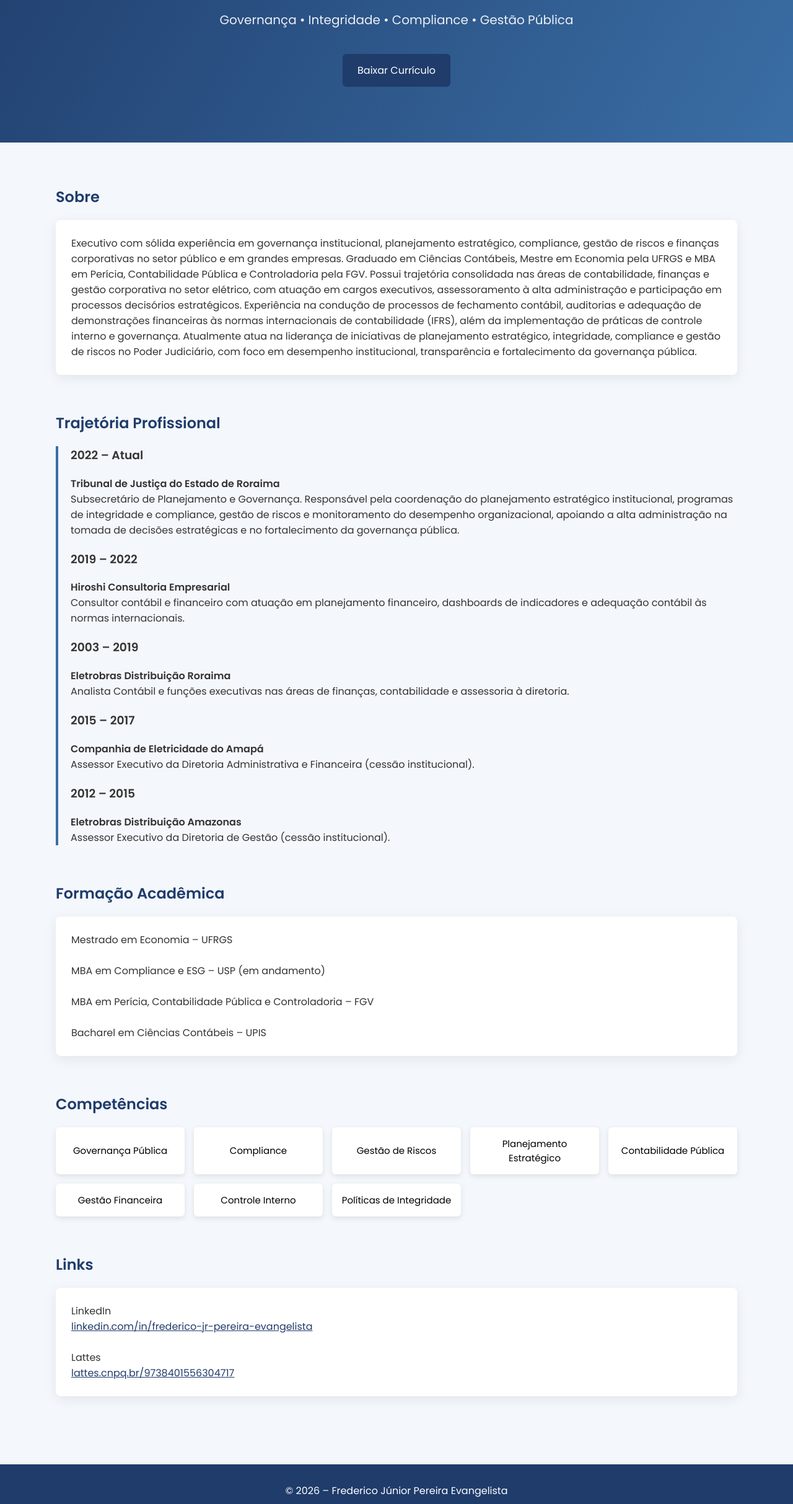
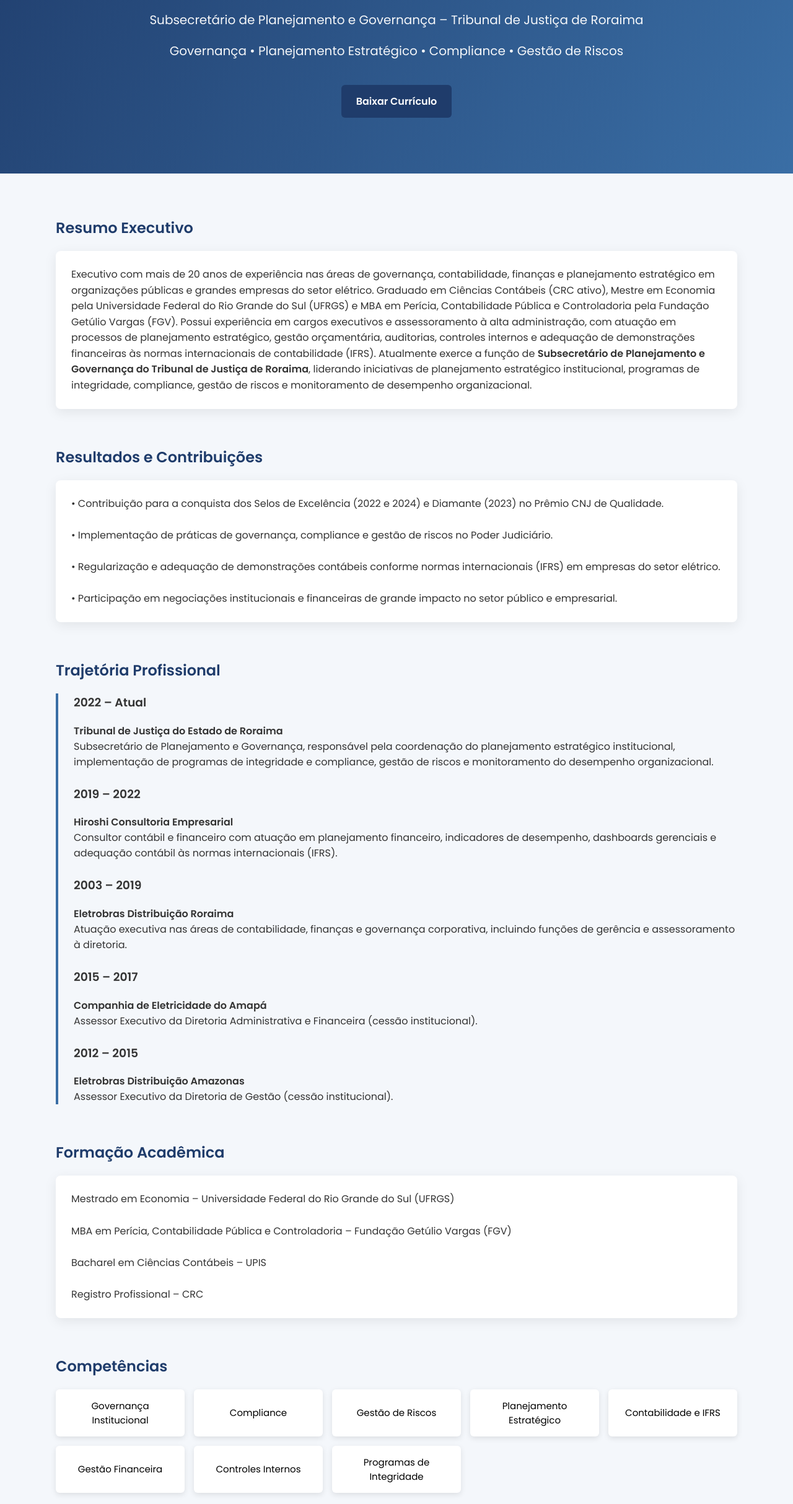
Before and after one commit to fredericoevangelista/pageprofissional, a plain HTML site: page index.html in a window 1280 px wide. Shown: the part 370-2797 px from the top of the page at 62% size. Drawn offline with Linux system fonts and the light colour scheme.

Commit message:
Update index.html

```diff
--- a/index.html
+++ b/index.html
@@ -7,6 +7,8 @@
 <meta name="viewport" content="width=device-width, initial-scale=1.0">
 
 <title>Frederico Júnior Pereira Evangelista</title>
+
+<meta name="description" content="Frederico Júnior Pereira Evangelista é Subsecretário de Planejamento e Governança do Tribunal de Justiça de Roraima, mestre em Economia, contador (CRC) e especialista em governança, planejamento estratégico, compliance e gestão de riscos.">
 
 <link href="https://fonts.googleapis.com/css2?family=Poppins:wght@300;400;600&display=swap" rel="stylesheet">
 
@@ -42,7 +44,7 @@ font-size:40px;
 
 .subtitle{
 font-size:20px;
-opacity:0.9;
+opacity:0.95;
 }
 
 .container{
@@ -66,15 +68,16 @@ padding:25px;
 border-radius:8px;
 box-shadow:0 5px 20px rgba(0,0,0,0.08);
 margin-bottom:20px;
+line-height:1.6;
 }
 
 .timeline{
 border-left:4px solid #3a6ea5;
-padding-left:20px;
+padding-left:25px;
 }
 
 .timeline div{
-margin-bottom:20px;
+margin-bottom:25px;
 }
 
 .button{
@@ -85,6 +88,11 @@ color:white;
 border-radius:6px;
 text-decoration:none;
 margin-top:20px;
+font-weight:600;
+}
+
+.button:hover{
+background:#163057;
 }
 
 .skills{
@@ -134,10 +142,16 @@ color:#1f3c6b;
 <h1>Frederico Júnior Pereira Evangelista</h1>
 
 <p class="subtitle">
-Governança • Integridade • Compliance • Gestão Pública
+Subsecretário de Planejamento e Governança – Tribunal de Justiça de Roraima
 </p>
 
-<a class="button" href="Curriculo-Frederico-Jr-Pereira-Evangelista-v.Jan 2025 (1).pdf">Baixar Currículo</a>
+<p class="subtitle">
+Governança • Planejamento Estratégico • Compliance • Gestão de Riscos
+</p>
+
+<a class="button" href="Curriculo-Frederico-Jr-Pereira-Evangelista-v.Jan 2025 (1).pdf">
+Baixar Currículo
+</a>
 
 </header>
 
@@ -147,21 +161,36 @@ Governança • Integridade • Compliance • Gestão Pública
 
 <section class="section">
 
-<h2>Sobre</h2>
+<h2>Resumo Executivo</h2>
 
 <div class="card">
 
-Executivo com sólida experiência em governança institucional, planejamento estratégico, compliance, gestão de riscos
-e finanças corporativas no setor público e em grandes empresas. Graduado em Ciências Contábeis, Mestre em Economia
-pela UFRGS e MBA em Perícia, Contabilidade Pública e Controladoria pela FGV.
+Executivo com mais de 20 anos de experiência nas áreas de governança, contabilidade, finanças e planejamento estratégico em organizações públicas e grandes empresas do setor elétrico.
 
-Possui trajetória consolidada nas áreas de contabilidade, finanças e gestão corporativa no setor elétrico,
-com atuação em cargos executivos, assessoramento à alta administração e participação em processos decisórios
-estratégicos. Experiência na condução de processos de fechamento contábil, auditorias e adequação de demonstrações
-financeiras às normas internacionais de contabilidade (IFRS), além da implementação de práticas de controle interno e governança.
+Graduado em Ciências Contábeis (CRC ativo), Mestre em Economia pela Universidade Federal do Rio Grande do Sul (UFRGS) e MBA em Perícia, Contabilidade Pública e Controladoria pela Fundação Getúlio Vargas (FGV).
 
-Atualmente atua na liderança de iniciativas de planejamento estratégico, integridade, compliance e gestão
-de riscos no Poder Judiciário, com foco em desempenho institucional, transparência e fortalecimento da governança pública.
+Possui experiência em cargos executivos e assessoramento à alta administração, com atuação em processos de planejamento estratégico, gestão orçamentária, auditorias, controles internos e adequação de demonstrações financeiras às normas internacionais de contabilidade (IFRS).
+
+Atualmente exerce a função de <b>Subsecretário de Planejamento e Governança do Tribunal de Justiça de Roraima</b>, liderando iniciativas de planejamento estratégico institucional, programas de integridade, compliance, gestão de riscos e monitoramento de desempenho organizacional.
+
+</div>
+
+</section>
+
+
+<section class="section">
+
+<h2>Resultados e Contribuições</h2>
+
+<div class="card">
+
+• Contribuição para a conquista dos Selos de Excelência (2022 e 2024) e Diamante (2023) no Prêmio CNJ de Qualidade.<br><br>
+
+• Implementação de práticas de governança, compliance e gestão de riscos no Poder Judiciário.<br><br>
+
+• Regularização e adequação de demonstrações contábeis conforme normas internacionais (IFRS) em empresas do setor elétrico.<br><br>
+
+• Participação em negociações institucionais e financeiras de grande impacto no setor público e empresarial.
 
 </div>
 
@@ -177,38 +206,31 @@ de riscos no Poder Judiciário, com foco em desempenho institucional, transparê
 <div>
 <h3>2022 – Atual</h3>
 <b>Tribunal de Justiça do Estado de Roraima</b><br>
-Subsecretário de Planejamento e Governança. Responsável pela coordenação do
-planejamento estratégico institucional, programas de integridade e compliance,
-gestão de riscos e monitoramento do desempenho organizacional, apoiando a alta
-administração na tomada de decisões estratégicas e no fortalecimento da governança pública.
+Subsecretário de Planejamento e Governança, responsável pela coordenação do planejamento estratégico institucional, implementação de programas de integridade e compliance, gestão de riscos e monitoramento do desempenho organizacional.
 </div>
 
 <div>
 <h3>2019 – 2022</h3>
 <b>Hiroshi Consultoria Empresarial</b><br>
-Consultor contábil e financeiro com atuação em planejamento financeiro,
-dashboards de indicadores e adequação contábil às normas internacionais.
+Consultor contábil e financeiro com atuação em planejamento financeiro, indicadores de desempenho, dashboards gerenciais e adequação contábil às normas internacionais (IFRS).
 </div>
 
 <div>
 <h3>2003 – 2019</h3>
 <b>Eletrobras Distribuição Roraima</b><br>
-Analista Contábil e funções executivas nas áreas de finanças,
-contabilidade e assessoria à diretoria.
+Atuação executiva nas áreas de contabilidade, finanças e governança corporativa, incluindo funções de gerência e assessoramento à diretoria.
 </div>
 
 <div>
 <h3>2015 – 2017</h3>
 <b>Companhia de Eletricidade do Amapá</b><br>
-Assessor Executivo da Diretoria Administrativa e Financeira
-(cessão institucional).
+Assessor Executivo da Diretoria Administrativa e Financeira (cessão institucional).
 </div>
 
 <div>
 <h3>2012 – 2015</h3>
 <b>Eletrobras Distribuição Amazonas</b><br>
-Assessor Executivo da Diretoria de Gestão
-(cessão institucional).
+Assessor Executivo da Diretoria de Gestão (cessão institucional).
 </div>
 
 </div>
@@ -222,13 +244,13 @@ Assessor Executivo da Diretoria de Gestão
 
 <div class="card">
 
-Mestrado em Economia – UFRGS<br><br>
+Mestrado em Economia – Universidade Federal do Rio Grande do Sul (UFRGS)<br><br>
 
-MBA em Compliance e ESG – USP (em andamento)<br><br>
+MBA em Perícia, Contabilidade Pública e Controladoria – Fundação Getúlio Vargas (FGV)<br><br>
 
-MBA em Perícia, Contabilidade Pública e Controladoria – FGV<br><br>
+Bacharel em Ciências Contábeis – UPIS<br><br>
 
-Bacharel em Ciências Contábeis – UPIS
+Registro Profissional – CRC
 
 </div>
 
@@ -242,7 +264,7 @@ Bacharel em Ciências Contábeis – UPIS
 
 <div class="skills">
 
-<button class="skill" onclick="mostrar('gov')">Governança Pública</button>
+<button class="skill" onclick="mostrar('gov')">Governança Institucional</button>
 
 <button class="skill" onclick="mostrar('comp')">Compliance</button>
 
@@ -250,13 +272,13 @@ Bacharel em Ciências Contábeis – UPIS
 
 <button class="skill" onclick="mostrar('planejamento')">Planejamento Estratégico</button>
 
-<button class="skill" onclick="mostrar('contabilidade')">Contabilidade Pública</button>
+<button class="skill" onclick="mostrar('contabilidade')">Contabilidade e IFRS</button>
 
 <button class="skill" onclick="mostrar('financeira')">Gestão Financeira</button>
 
-<button class="skill" onclick="mostrar('controle')">Controle Interno</button>
+<button class="skill" onclick="mostrar('controle')">Controles Internos</button>
 
-<button class="skill" onclick="mostrar('integridade')">Políticas de Integridade</button>
+<button class="skill" onclick="mostrar('integridade')">Programas de Integridade</button>
 
 </div>
 
@@ -268,18 +290,18 @@ Bacharel em Ciências Contábeis – UPIS
 
 <section class="section">
 
-<h2>Links</h2>
+<h2>Links Profissionais</h2>
 
 <div class="card">
 
-LinkedIn<br>
+<b>LinkedIn</b><br>
 <a href="https://linkedin.com/in/frederico-jr-pereira-evangelista-755293ab">
 linkedin.com/in/frederico-jr-pereira-evangelista
 </a>
 
 <br><br>
 
-Lattes<br>
+<b>Currículo Lattes</b><br>
 <a href="http://lattes.cnpq.br/9738401556304717">
 lattes.cnpq.br/9738401556304717
 </a>
@@ -306,30 +328,21 @@ function mostrar(area){
 
 const textos = {
 
-gov:`Implementação de modelos de governança institucional,
-estruturação de políticas e suporte à alta administração
-na tomada de decisões estratégicas.`,
+gov:`Estruturação de modelos de governança institucional e suporte à alta administração na tomada de decisões estratégicas.`,
 
-comp:`Implantação de programas de integridade e compliance,
-desenvolvimento de normativos e monitoramento da conformidade institucional.`,
+comp:`Implementação de programas de integridade e compliance, desenvolvimento de normativos e monitoramento da conformidade institucional.`,
 
-riscos:`Aplicação de metodologias de gestão de riscos,
-identificação, avaliação e mitigação de riscos organizacionais.`,
+riscos:`Aplicação de metodologias de gestão de riscos com identificação, avaliação e mitigação de riscos organizacionais.`,
 
-planejamento:`Coordenação e monitoramento de planejamento estratégico,
-indicadores de desempenho e acompanhamento de metas institucionais.`,
+planejamento:`Coordenação do planejamento estratégico institucional e monitoramento de indicadores de desempenho.`,
 
-contabilidade:`Experiência em contabilidade pública e regulatória,
-análise de demonstrações contábeis e adequação às normas internacionais.`,
+contabilidade:`Experiência em contabilidade avançada e regulatória, elaboração e análise de demonstrações financeiras conforme normas IFRS.`,
 
-financeira:`Gestão financeira corporativa, fluxo de caixa,
-planejamento orçamentário e análise de investimentos.`,
+financeira:`Gestão financeira corporativa, fluxo de caixa, planejamento orçamentário e análise de viabilidade de investimentos.`,
 
-controle:`Estruturação de controles internos e melhoria
-de processos administrativos.`,
+controle:`Estruturação e fortalecimento de controles internos e melhoria de processos organizacionais.`,
 
-integridade:`Desenvolvimento de políticas de integridade
-e fortalecimento da cultura ética institucional.`
+integridade:`Desenvolvimento de políticas de integridade e fortalecimento da cultura ética institucional.`
 
 };
 
@@ -340,6 +353,5 @@ document.getElementById("descricao").innerHTML=textos[area];
 
 </script>
 
-
 </body>
 </html>
```
